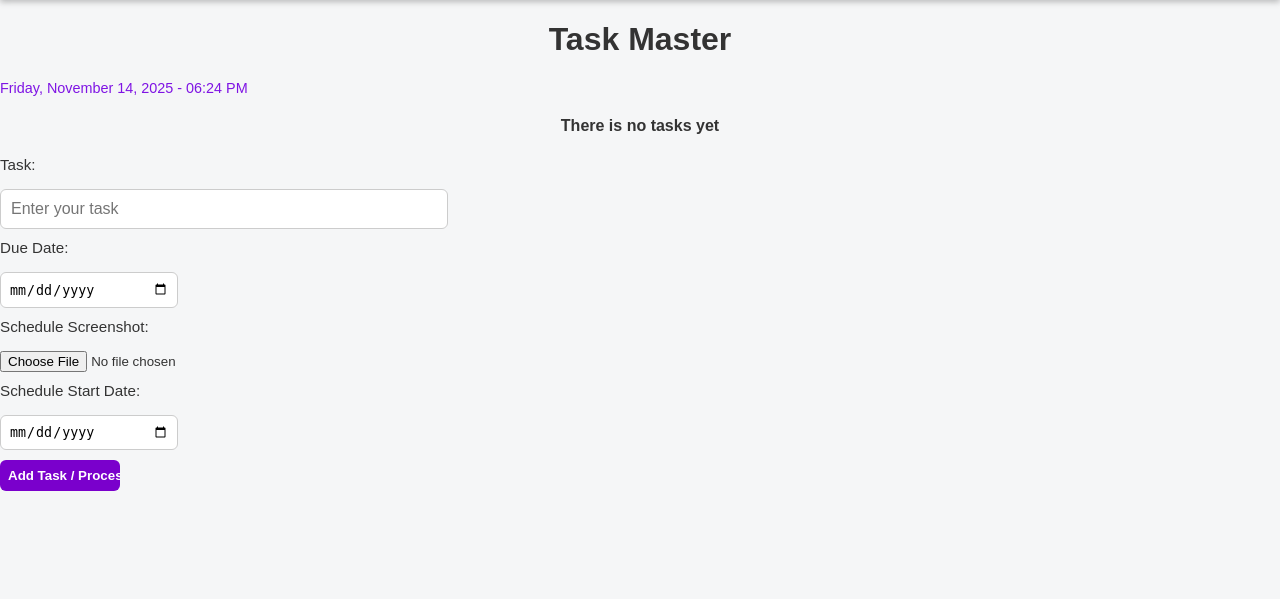
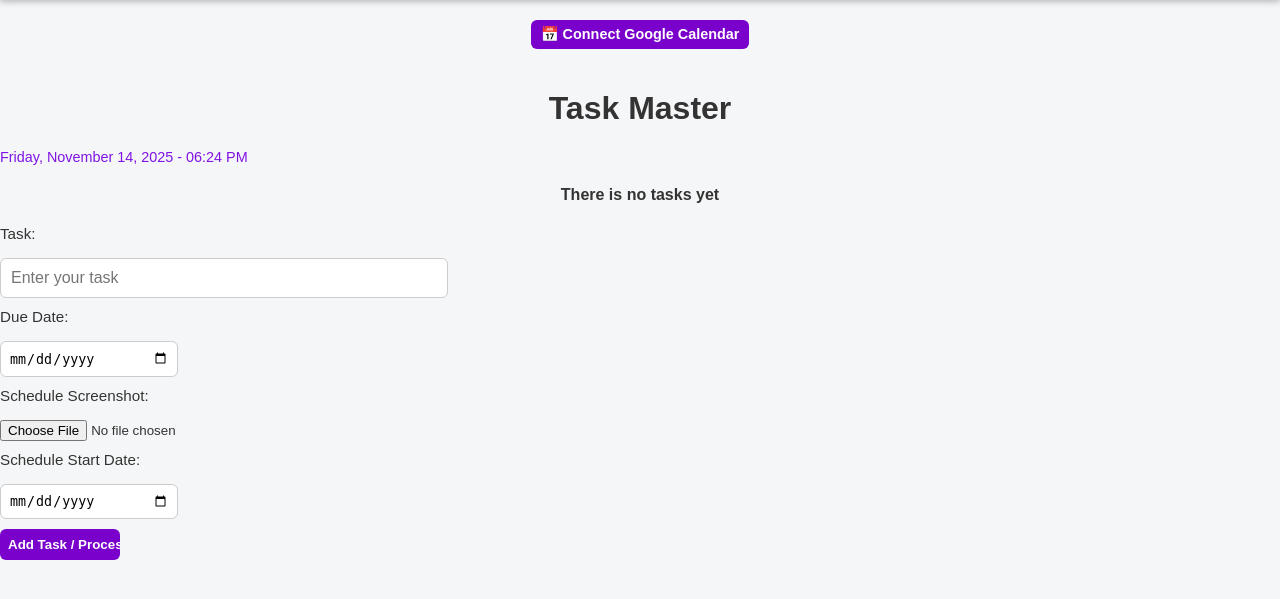
Before and after one commit to gadm12/todo-app, a Flask app: page / in a window 1280 px wide. Shown: the part 48-647 px from the top of the page. Run offline with Flask 3, Linux system fonts and the light colour scheme; the visitor is signed in with stand-in values (Sample User, id 1); data that the repository does not hold is empty.

Commit message:
feat(calendar): Add Connect to Google Calendar button and OAuth flow

```diff
--- a/todo_flask/app.py
+++ b/todo_flask/app.py
@@ -16,6 +16,12 @@
 import io
 import re
 import pytz
+from google.oauth2.credentials import Credentials
+from google_auth_oauthlib.flow import Flow
+from googleapiclient.discovery import build
+from googleapiclient.errors import HttpError
+import json
+import config
 
 
 app = Flask(__name__)
@@ -392,6 +398,197 @@
     return redirect(url_for("index"))
 
 
+@app.route("/connect-google-calendar")
+@login_required
+def connect_google_calendar():
+    """Initiate Google OAuth flow"""
+    flow = Flow.from_client_secrets_file(
+        config.GOOGLE_CLIENT_SECRETS_FILE,
+        scopes=config.SCOPES,
+        redirect_uri=url_for("oauth2callback", _external=True),
+    )
+
+    authorization_url, state = flow.authorization_url(
+        access_type="offline", include_granted_scopes="true"
+    )
+
+    # Store state in session for verification
+    from flask import session
+
+    session["state"] = state
+
+    return redirect(authorization_url)
+
+
+@app.route("/oauth2callback")
+@login_required
+def oauth2callback():
+    """Handle OAuth callback from Google"""
+    from flask import session
+
+    state = session["state"]
+
+    flow = Flow.from_client_secrets_file(
+        config.GOOGLE_CLIENT_SECRETS_FILE,
+        scopes=config.SCOPES,
+        state=state,
+        redirect_uri=url_for("oauth2callback", _external=True),
+    )
+
+    # Get authorization response
+    flow.fetch_token(authorization_response=request.url)
+
+    # Store credentials in database
+    credentials = flow.credentials
+    current_user.google_calendar_token = credentials.to_json()
+    current_user.google_calendar_connected = True
+    db.session.commit()
+
+    flash("Google Calendar connected successfully! 🎉", "success")
+    return redirect(url_for("index"))
+
+
+@app.route("/disconnect-google-calendar")
+@login_required
+def disconnect_google_calendar():
+    """Disconnect Google Calendar"""
+    current_user.google_calendar_token = None
+    current_user.google_calendar_connected = False
+    db.session.commit()
+
+    flash("Google Calendar disconnected.", "info")
+    return redirect(url_for("index"))
+
+
+@app.route("/schedule/<int:schedule_id>/add-to-google-calendar")
+@login_required
+def add_to_google_calendar(schedule_id):
+    """Add schedule directly to Google Calendar"""
+
+    # Check if user has connected Google Calendar
+    if not current_user.google_calendar_connected:
+        flash("Please connect your Google Calendar first!", "danger")
+        return redirect(url_for("view_schedule", schedule_id=schedule_id))
+
+    # Get the schedule
+    schedule = Schedule.query.filter_by(
+        id=schedule_id, user_id=current_user.id
+    ).first_or_404()
+
+    try:
+        # Load credentials from database
+        credentials = Credentials.from_authorized_user_info(
+            json.loads(current_user.google_calendar_token)
+        )
+
+        # Build Calendar API service
+        service = build("calendar", "v3", credentials=credentials)
+
+        # Timezone
+        import pytz
+
+        tz = pytz.timezone("America/Chicago")
+
+        # Calculate day offsets
+        week_start_weekday = schedule.week_start_date.weekday()
+        days_of_week = ["Mon", "Tue", "Wed", "Thu", "Fri", "Sat", "Sun"]
+
+        days_map = {}
+        for i, day in enumerate(days_of_week):
+            day_weekday = i
+            offset = (day_weekday - week_start_weekday) % 7
+            days_map[day] = offset
+
+        events_created = 0
+
+        for day, time_range in schedule.parsed_data.items():
+            event_date = schedule.week_start_date + timedelta(days=days_map[day])
+
+            if time_range == "Not Scheduled":
+                # Create Day Off event
+                event = {
+                    "summary": "Day Off 🌴",
+                    "start": {
+                        "date": event_date.isoformat(),
+                        "timeZone": "America/Chicago",
+                    },
+                    "end": {
+                        "date": (event_date + timedelta(days=1)).isoformat(),
+                        "timeZone": "America/Chicago",
+                    },
+                    "colorId": "10",  # Green
+                }
+
+                service.events().insert(calendarId="primary", body=event).execute()
+                events_created += 1
+                continue
+
+            # Parse work shift
+            match = re.search(r"(\d+)(am|pm)\s*-\s*(\d+)(am|pm)", time_range, re.I)
+
+            if not match:
+                continue
+
+            start_hour = int(match.group(1))
+            start_period = match.group(2).lower()
+            end_hour = int(match.group(3))
+            end_period = match.group(4).lower()
+
+            # Convert to 24-hour
+            if start_period == "pm" and start_hour != 12:
+                start_hour += 12
+            elif start_period == "am" and start_hour == 12:
+                start_hour = 0
+
+            if end_period == "pm" and end_hour != 12:
+                end_hour += 12
+            elif end_period == "am" and end_hour == 12:
+                end_hour = 0
+
+            # Check if crosses midnight
+            if end_hour < start_hour:
+                end_date = event_date + timedelta(days=1)
+            else:
+                end_date = event_date
+
+            # Create work shift event
+            start_dt = tz.localize(
+                datetime.combine(event_date, datetime.min.time()).replace(
+                    hour=start_hour
+                )
+            )
+            end_dt = tz.localize(
+                datetime.combine(end_date, datetime.min.time()).replace(hour=end_hour)
+            )
+
+            event = {
+                "summary": "Work Shift 💼",
+                "description": f"Grocery Replenishment Specialist\nStore #1602",
+                "start": {
+                    "dateTime": start_dt.isoformat(),
+                    "timeZone": "America/Chicago",
+                },
+                "end": {
+                    "dateTime": end_dt.isoformat(),
+                    "timeZone": "America/Chicago",
+                },
+                "colorId": "9",  # Blue
+            }
+
+            service.events().insert(calendarId="primary", body=event).execute()
+            events_created += 1
+
+        flash(
+            f"Successfully added {events_created} events to your Google Calendar! 🎉",
+            "success",
+        )
+        return redirect(url_for("view_schedule", schedule_id=schedule_id))
+
+    except Exception as e:
+        flash(f"Error adding to Google Calendar: {str(e)}", "danger")
+        return redirect(url_for("view_schedule", schedule_id=schedule_id))
+
+
 if __name__ == "__main__":
     with app.app_context():
         db.create_all()
--- a/todo_flask/templates/index.html
+++ b/todo_flask/templates/index.html
@@ -11,6 +11,24 @@
 </div>
 {% endif %} {% endwith %}
 
+<div style="text-align: center; margin: 20px 0">
+  {% if current_user.google_calendar_connected %}
+  <span style="color: green; font-weight: bold"
+    >✓ Google Calendar Connected</span
+  >
+  <a
+    href="{{ url_for('disconnect_google_calendar') }}"
+    style="margin-left: 10px"
+    >Disconnect</a
+  >
+  {% else %}
+  <a href="{{ url_for('connect_google_calendar') }}" class="btn btn-complete">
+    📅 Connect Google Calendar
+  </a>
+  {% endif %}
+</div>
+
+<div class="table-container">
   <div class="table-container">
     <h1 style="text-align: center">Task Master</h1>
     <p style="text-align: left; color: rgb(127, 20, 228); font-size: 0.9em">
@@ -119,3 +137,4 @@
   </div>
 
   {% endblock %}
+</div>
```
Also changed, not shown: todo_flask/config.py (added, +12 -0 lines), todo_flask/requirements.txt (added, +46 -0 lines), todo_flask/templates/view_schedule.html (+18 -4 lines), .github/copilot-instructions.md, 1 other file. Lines whose indentation alone changed are shown as unchanged.
